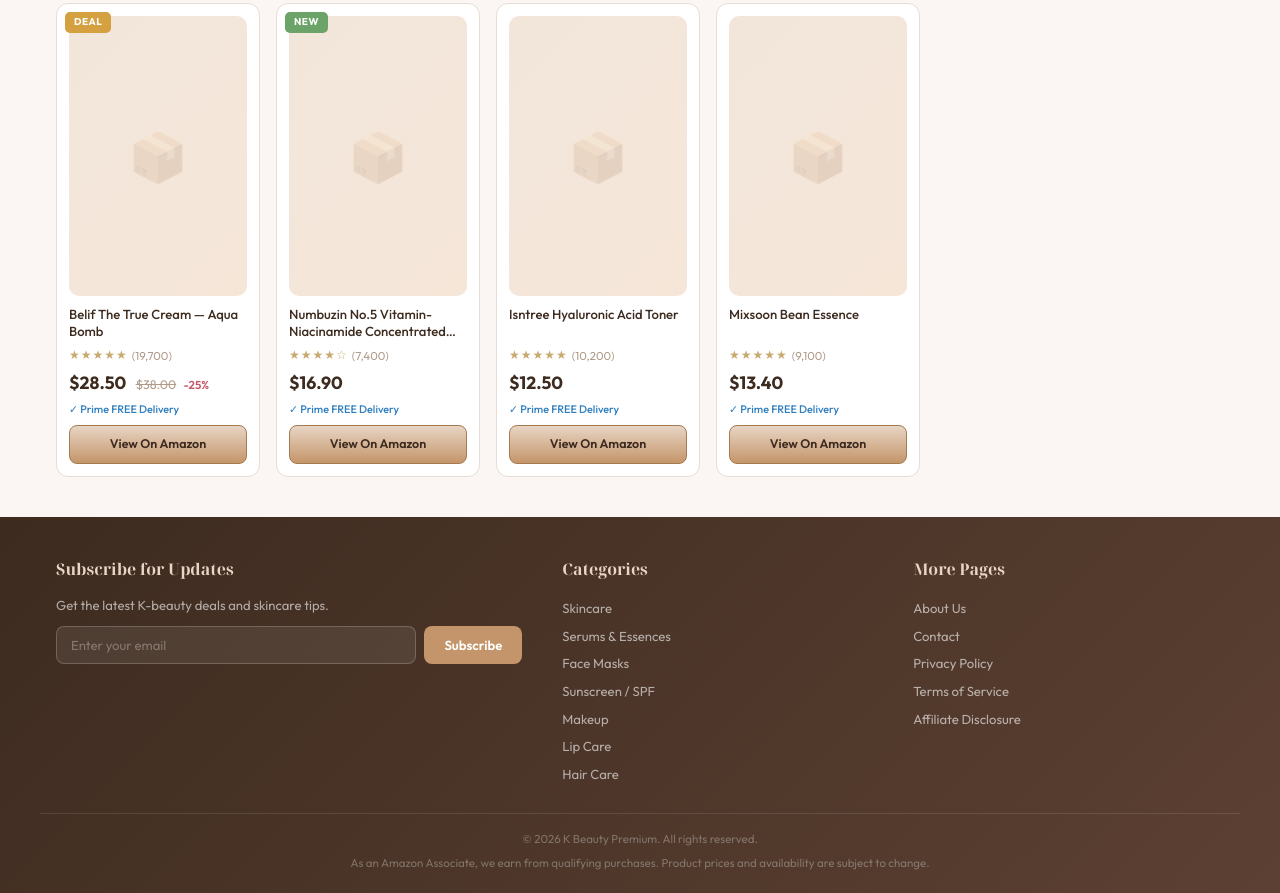
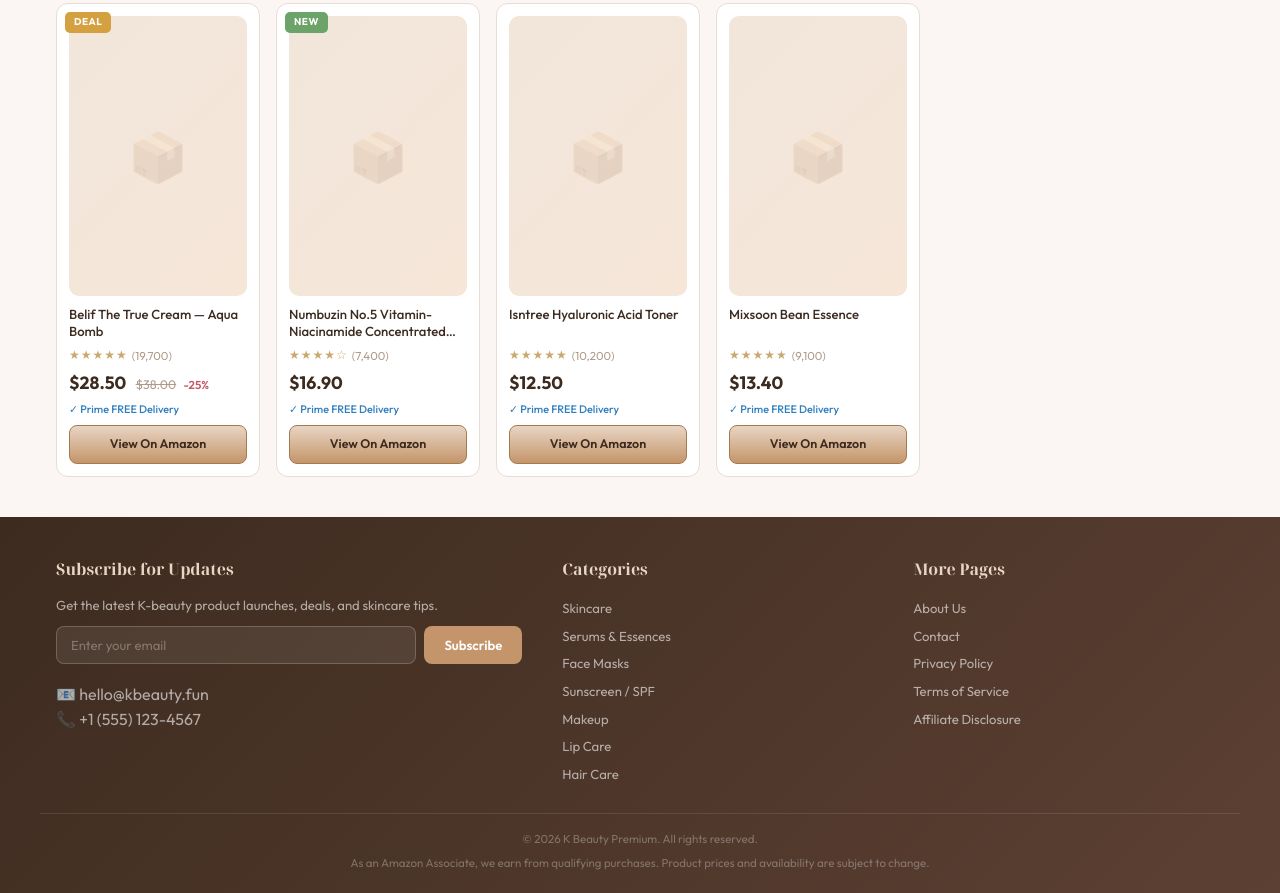
Before and after one commit to Manikhan345/k-beauty-premium, a plain HTML site: page category-skincare.html in a window 1280 px wide. Shown: the part 2165-3058 px from the top of the page. Drawn offline with Linux system fonts and the light colour scheme.

Commit message:
Update category-skincare.html

```diff
--- a/category-skincare.html
+++ b/category-skincare.html
@@ -87,8 +87,7 @@
   </aside>
 </div>
 <footer class="footer"><div class="footer-grid">
-  <div><h3>Subscribe for Updates</h3><p>Get the latest K-beauty deals and skincare tips.</p><div class="email-form"><input type="email" placeholder="Enter your email"><button>Subscribe</button></div></div>
-  <div class="footer-links"><h3>Categories</h3><a href="category-skincare.html">Skincare</a><a href="category-serums.html">Serums & Essences</a><a href="category-facemasks.html">Face Masks</a><a href="category-sunscreen.html">Sunscreen / SPF</a><a href="category-makeup.html">Makeup</a><a href="category-lipcare.html">Lip Care</a><a href="category-haircare.html">Hair Care</a></div>
+<div><h3>Subscribe for Updates</h3><p>Get the latest K-beauty product launches, deals, and skincare tips.</p><div class="email-form"><input type="email" placeholder="Enter your email"><button>Subscribe</button></div><p style="margin-top:18px;font-size:1rem;"><a href="mailto:hello@kbeauty.fun" style="color:rgba(255,255,255,0.6);text-decoration:none;">📧 hello@kbeauty.fun</a></p><p style="font-size:1rem;"><a href="tel:+15551234567" style="color:rgba(255,255,255,0.6);text-decoration:none;">📞 +1 (555) 123-4567</a></p></div>  <div class="footer-links"><h3>Categories</h3><a href="category-skincare.html">Skincare</a><a href="category-serums.html">Serums & Essences</a><a href="category-facemasks.html">Face Masks</a><a href="category-sunscreen.html">Sunscreen / SPF</a><a href="category-makeup.html">Makeup</a><a href="category-lipcare.html">Lip Care</a><a href="category-haircare.html">Hair Care</a></div>
   <div class="footer-links"><h3>More Pages</h3><a href="#" data-page="about">About Us</a><a href="#" data-page="contact">Contact</a><a href="#" data-page="privacy">Privacy Policy</a><a href="#" data-page="terms">Terms of Service</a><a href="#" data-page="disclosure">Affiliate Disclosure</a></div>
 </div><div class="footer-bottom"><p>&copy; 2026 K Beauty Premium. All rights reserved.</p><p class="affiliate-disclosure">As an Amazon Associate, we earn from qualifying purchases. Product prices and availability are subject to change.</p></div></footer>
 <button class="back-top" id="backToTop">↑</button>
```
